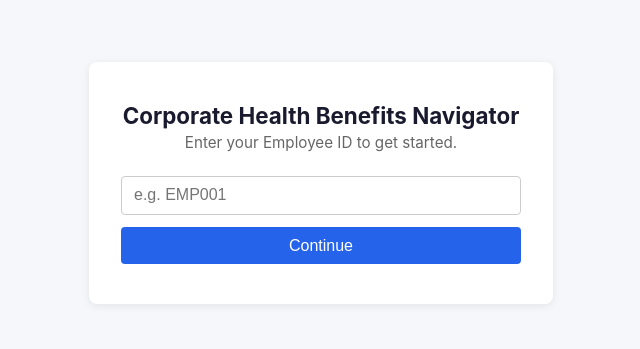
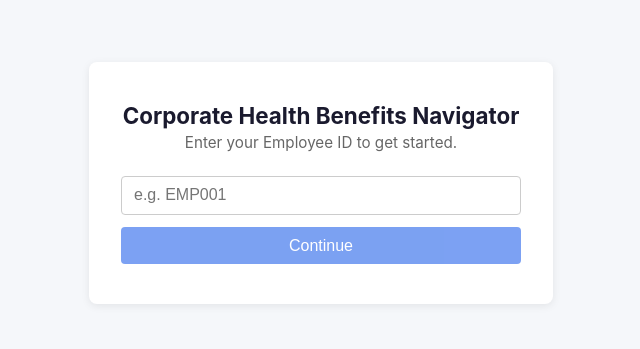
Before and after one commit to nflx-lh/corporate-health-benefits-navigator, a React (Vite) app in the folder frontend/: page / in a window 1280 px wide. Shown: the part 225-574 px from the top of the page, without its empty margins (319-959 px from the left). Built offline with nearby package versions, Linux system fonts and the light colour scheme.

Commit message:
feat(phase7): add server-side employee verification before granting access

```diff
--- a/frontend/src/pages/LoginPage.jsx
+++ b/frontend/src/pages/LoginPage.jsx
@@ -2,11 +2,37 @@ import React, { useState } from "react";
 
 export default function LoginPage({ onLogin }) {
   const [value, setValue] = useState("");
+  const [error, setError] = useState(null);
+  const [loading, setLoading] = useState(false);
 
-  const handleSubmit = (e) => {
+  const handleSubmit = async (e) => {
     e.preventDefault();
     const trimmed = value.trim();
-    if (trimmed) onLogin(trimmed);
+    if (!trimmed || loading) return;
+
+    setError(null);
+    setLoading(true);
+
+    try {
+      const res = await fetch(`/v1/employees/${encodeURIComponent(trimmed)}/verify`);
+      if (res.ok) {
+        onLogin(trimmed);
+      } else {
+        const body = await res.json();
+        const code = body?.error?.code;
+        if (code === "EMPLOYEE_NOT_FOUND") {
+          setError("Employee not found. Please check your ID.");
+        } else if (code === "VALIDATION_ERROR") {
+          setError("Invalid Employee ID format (e.g. EMP001).");
+        } else {
+          setError("Something went wrong. Please try again.");
+        }
+      }
+    } catch {
+      setError("Unable to reach the server. Please try again.");
+    } finally {
+      setLoading(false);
+    }
   };
 
   return (
@@ -23,8 +49,13 @@ export default function LoginPage({ onLogin }) {
             onChange={(e) => setValue(e.target.value)}
             autoFocus
           />
-          <button style={styles.button} type="submit" disabled={!value.trim()}>
-            Continue
+          {error && <div style={styles.error}>{error}</div>}
+          <button
+            style={{ ...styles.button, opacity: loading || !value.trim() ? 0.6 : 1 }}
+            type="submit"
+            disabled={!value.trim() || loading}
+          >
+            {loading ? "Checking..." : "Continue"}
           </button>
         </form>
       </div>
@@ -61,6 +92,15 @@ const styles = {
     borderRadius: "4px",
     outline: "none",
   },
+  error: {
+    padding: "0.5rem 0.75rem",
+    background: "#fef2f2",
+    border: "1px solid #fecaca",
+    borderRadius: "4px",
+    color: "#991b1b",
+    fontSize: "0.9rem",
+    textAlign: "left",
+  },
   button: {
     padding: "0.6rem",
     fontSize: "1rem",
```
Also changed, not shown: 2 other files (tests, documents, lock files or other folders).
